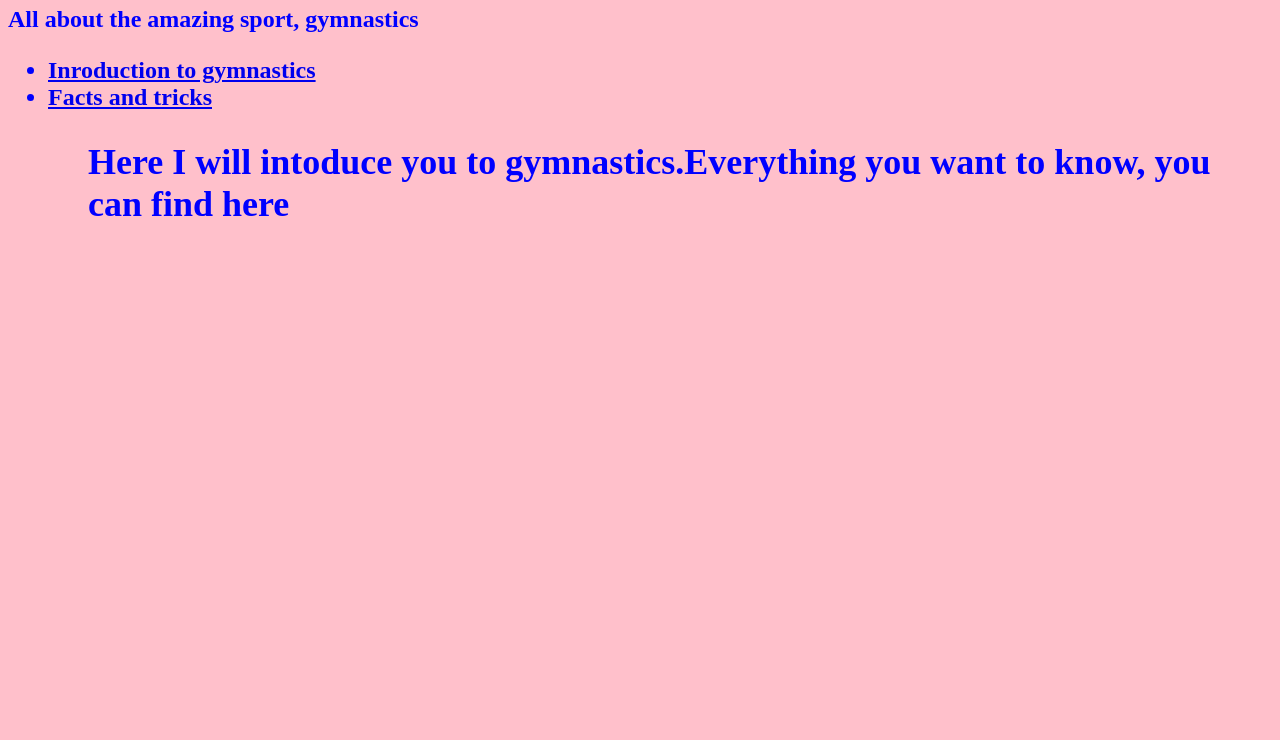
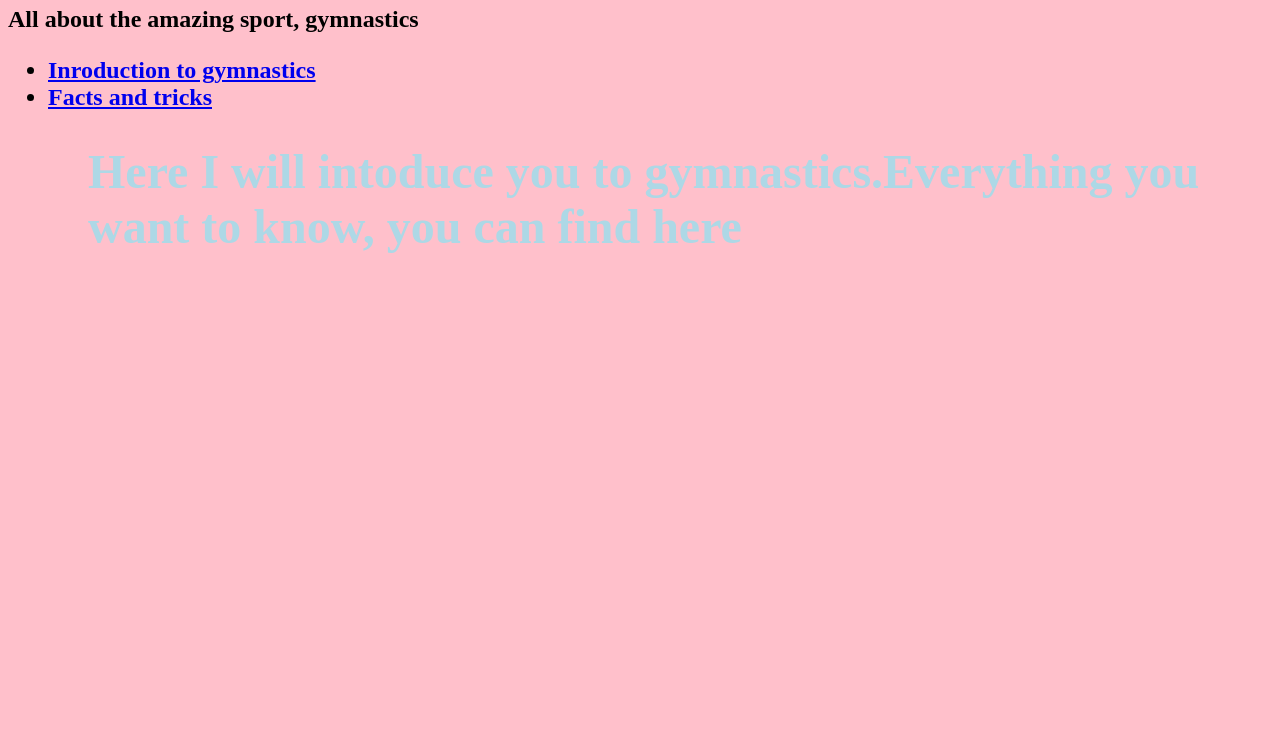
Before and after one commit to nd12442/My-Webpage, a plain HTML site: page index.html in a window 1280 px wide. Shown: the part 60-800 px from the top of the page. Drawn offline with Linux system fonts and the light colour scheme.

Commit message:
Update index.html

```diff
--- a/index.html
+++ b/index.html
@@ -4,7 +4,7 @@
       <h1>My Website</h1>
       <h2>All about the amazing sport, gymnastics
       <style>
-            h2 {color: blue}
+            h1 {color: lightblue}
             body { background-color: pink}
       </style>
       </head>
@@ -13,4 +13,4 @@
                   <li> <a href="index.html"> Inroduction to gymnastics </a> </li>
                   <li> <a href="index.html"> Facts and tricks</a> </li>
                   <ul>
-                        <h2> Here I will intoduce you to gymnastics.Everything you want to know, you can find here</h2>
+                        <h1> Here I will intoduce you to gymnastics.Everything you want to know, you can find here</h1>
```
